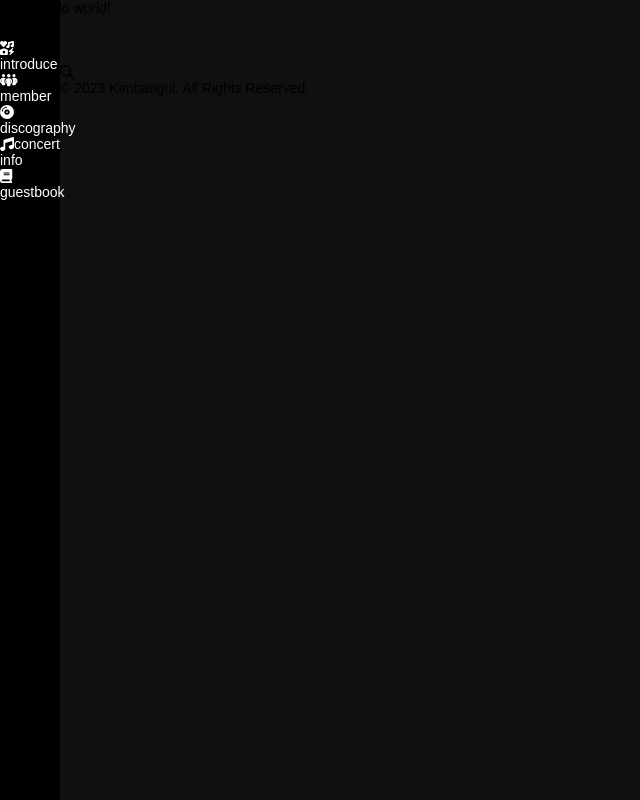
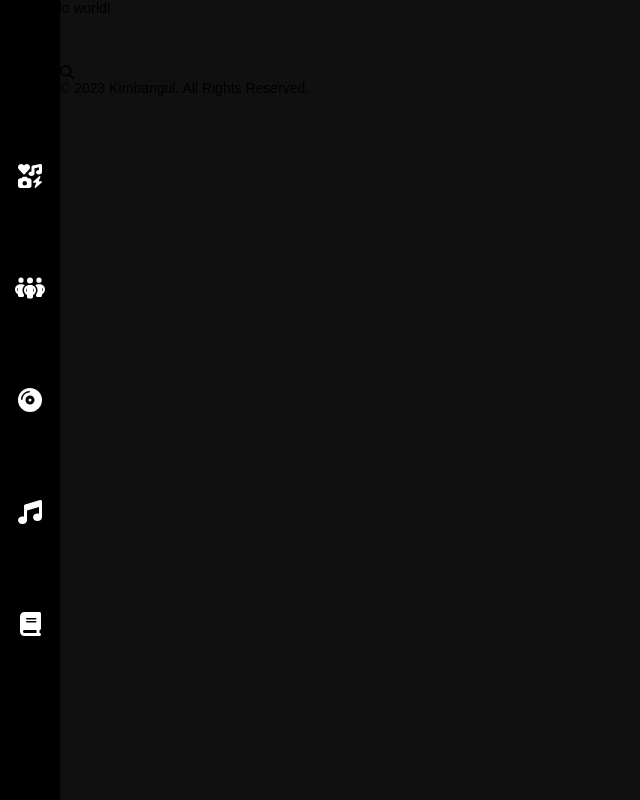
Before and after one commit to Kimbangul/lanalogue, a Next.js app: page / in a window 1280 px wide. Shown: the whole page, without its empty margins (0-640 px from the left). Built offline with nearby package versions, Linux system fonts and the light colour scheme.

Commit message:
style: styling nav

```diff
--- a/src/components/layout/header/HeaderContainer.tsx
+++ b/src/components/layout/header/HeaderContainer.tsx
@@ -1,6 +1,6 @@
 import HeaderView from "@/components/layout/header/HeaderView"
 import menu from '@/components/layout/header/menu';
-import { MenuType } from "./type";
+import { MenuType } from "@/components/layout/header/type";
 
 const HeaderContainer = () => {
   const menuList : MenuType[] = Object.entries(menu).map((el) => {
--- a/src/components/layout/header/HeaderStyle.ts
+++ b/src/components/layout/header/HeaderStyle.ts
@@ -12,14 +12,44 @@ const Header = {
   Inner: styled.div`
     width: 100%;
     height: 100%;
-    padding: 4rem 0;
+    padding: 12rem 0;
+    display: flex;
   `,
   Menu: {
     List: styled.ul`
+      display: flex;
+      flex-direction: column;
+      width: 100%;
     `,
     Item: styled.li`
-      color: #fff;
+      flex-grow: 1;
+      display: flex;
+      justify-content: center;
+      align-items: center;
+      position: relative;
+      font-size: 2.4rem;
+
+      & > a{
+        width: 100%;
+        height: 100%;
+        display: flex;
+        justify-content: center;
+        align-items: center;
+        color: #fff;
+        transition: color 0.3s;
+
+        &:hover{
+          color: ${props => props.theme.color.point01};
+        }
+      }
     `,
+    Title: styled.span`
+      display: none;
+      position: absolute;
+      top: 50%;
+      left: 50%;
+      transform: translateX(-50%) translateY(-50%);
+    `
   }
 }
 
--- a/src/components/layout/header/HeaderView.tsx
+++ b/src/components/layout/header/HeaderView.tsx
@@ -1,7 +1,7 @@
 'use client'
 
+import Link from "next/link";
 import { FontAwesomeIcon } from "@fortawesome/react-fontawesome";
-import { solid, regular, brands, icon } from "@fortawesome/fontawesome-svg-core/import.macro";
 import Header from "@/components/layout/header/HeaderStyle";
 import { HeaderViewPropsType } from "@/components/layout/header/type";
 
@@ -9,16 +9,20 @@ const HeaderView = ({menu}: HeaderViewPropsType) => {
   return(
     <Header.Container>
       <Header.Inner>
-        <ul>
+        <Header.Menu.List>
           {menu?.map((el, idx)=> {
             return(
               <Header.Menu.Item key={`menu${idx}`}>
-                <FontAwesomeIcon icon={Object.values(el)[0].icon} />
-                {Object.keys(el)[0]}
+               <Link href={Object.values(el)[0].link}>
+                <>
+                  <FontAwesomeIcon icon={Object.values(el)[0].icon} />
+                  <Header.Menu.Title>{Object.keys(el)[0]}</Header.Menu.Title>
+                </>
+               </Link>
               </Header.Menu.Item>
             )
           })}
-        </ul>
+        </Header.Menu.List>
       </Header.Inner>
     </Header.Container>
   )
--- a/src/utils/Theme.ts
+++ b/src/utils/Theme.ts
@@ -6,6 +6,7 @@ const color = {
   text03: '#444',
   text02: '#555',
   text01: '#666',
+  point01: '#ff7675',
 }
 
 const fontSize = {
```
